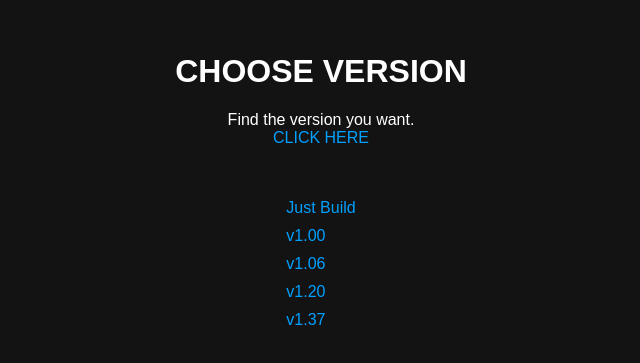
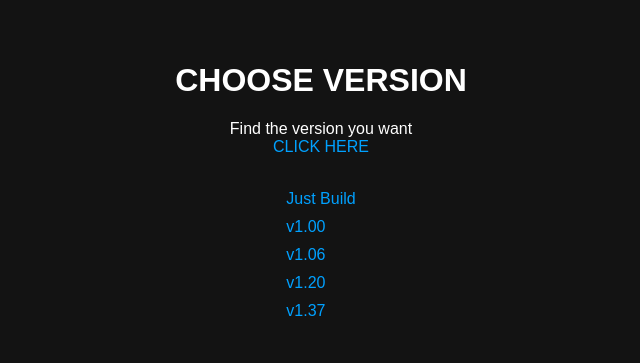
Before and after one commit to dylaniscool54/og1v1lol, a plain HTML site: page index.html in a window 1280 px wide. Shown: the part 207-570 px from the top of the page, without its empty margins (319-959 px from the left). Drawn offline with Linux system fonts and the light colour scheme.

Commit message:
Update index.html

```diff
--- a/index.html
+++ b/index.html
@@ -81,8 +81,7 @@ footer {
 
 <body>
   <h1>CHOOSE VERSION</h1>
-Find the version you want.<a href="/changelog.txt" target="_blank">CLICK HERE</a>
-<br>
+Find the version you want <a href="/changelog.txt" target="_blank">CLICK HERE</a>
 <br>
 <ul>
   <li><a href="/justbuild.html"> Just Build</a></li>
```
